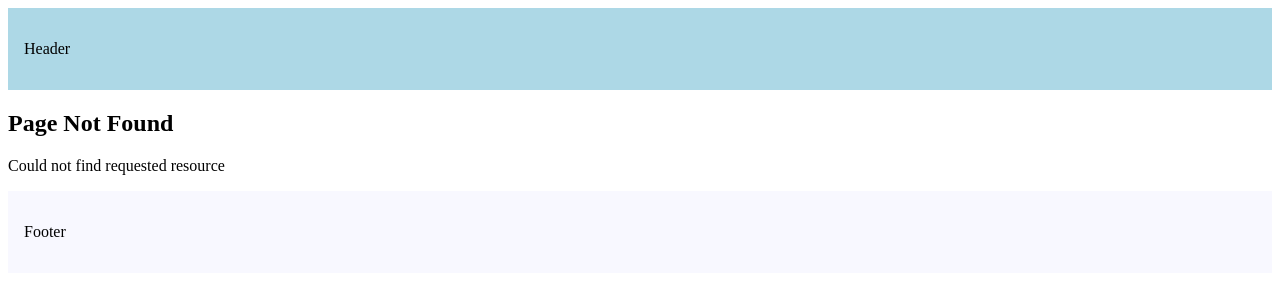
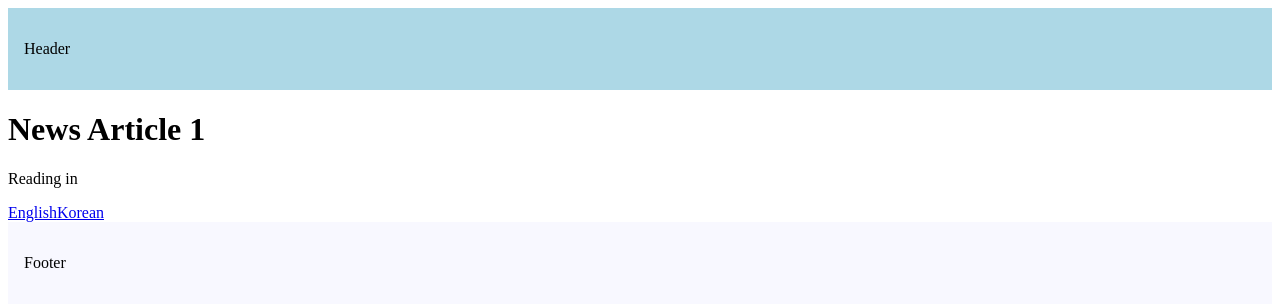
Before and after one commit to NicholasCloud4/NEXTJS15-Tutorials__Routing-Demo, a Next.js app: page /articles/1 in a window 1280 px wide. Before the commit this address had no page. Shown: the top 306 px of the page. Built offline with nearby package versions, Linux system fonts and the light colour scheme.

Commit message:
params and searchParams

```diff
--- /dev/null
+++ b/src/app/articles/[articleId]/page.tsx
@@ -0,0 +1,24 @@
+import Link from "next/link";
+
+export default async function NewsArticle({
+    params,
+    searchParams,
+}: {
+    params: Promise<{ articleId: string }>;
+    searchParams: Promise<{ lang?: "en" | "kr" }>;
+}) {
+    const { articleId } = await params;
+    const { lang = "" } = await searchParams;
+    return (
+        <>
+            <div>
+                <h1>News Article {articleId}</h1>
+                <p>Reading in {lang}</p>
+            </div>
+            <div>
+                <Link href={`/articles/${articleId}?lang=en`}>English</Link>
+                <Link href={`/articles/${articleId}?lang=kr`}>Korean</Link>
+            </div>
+        </>
+    );
+}
```
Also changed, not shown: src/app/page.tsx (+6 -1 lines).
